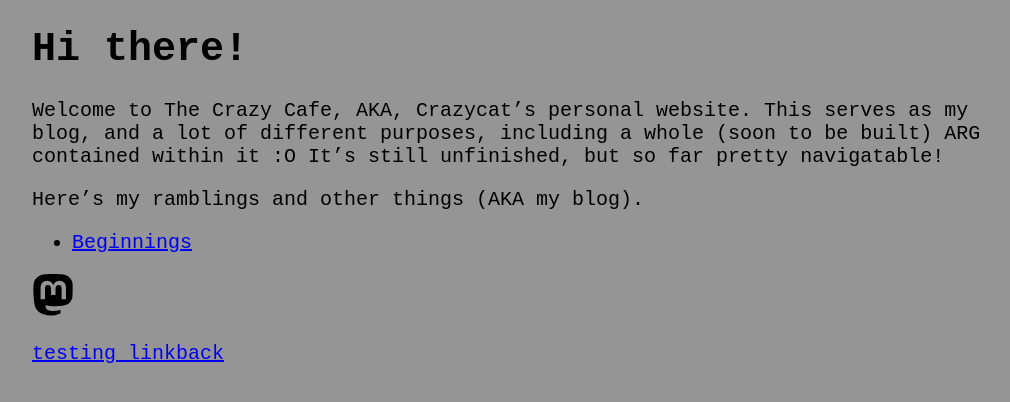
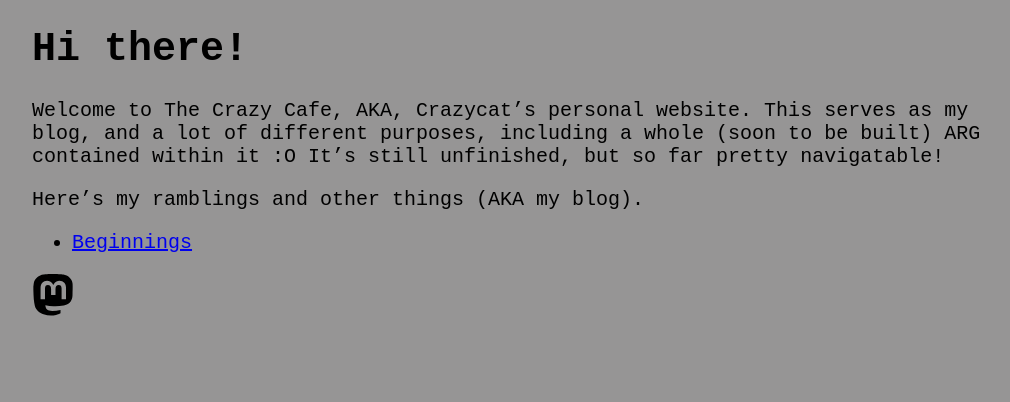
Before and after one commit to CrazycatASG/crazycatasg.github.io, a Jekyll site: the page built from index.md, in a window 1280 px wide. Shown: the top 402 px of the page, without its empty margins (108-1118 px from the left). Built offline with Jekyll 4.4.1, drawn with Linux system fonts in a browser that asks for light colours.

Commit message:
removed placeholder linkback

```diff
--- a/index.md
+++ b/index.md
@@ -22,5 +22,3 @@ Here's my ramblings and other things (AKA my blog).
 <a rel="me" href="https://mstdn.games/@enderasg">
  <img src="assets\images\mastodon-logo-black.svg" alt="Mastodon" style="width:42px;height:42px;">
 </a>
-
-<a rel="me" href="https://mstdn.games/@enderasg">testing linkback</a>
```
